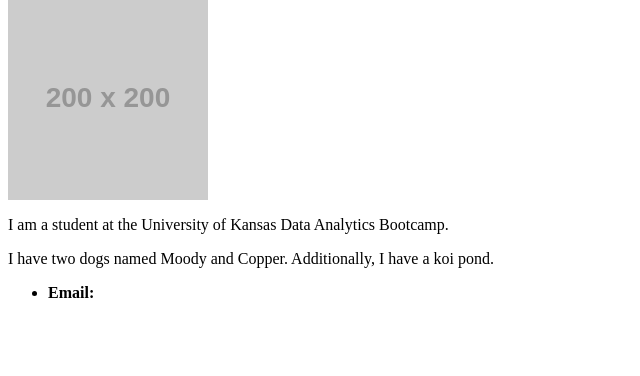
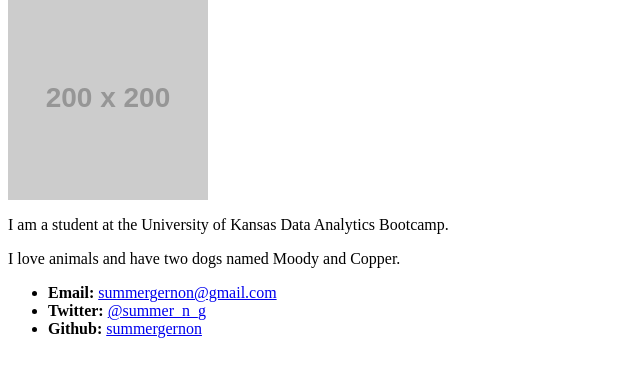
Before and after one commit to summergernon/summergernon.github.io, a plain HTML site: page index.html in a window 1280 px wide. Shown: the part 66-442 px from the top of the page, without its empty margins (0-640 px from the left). Drawn offline with Linux system fonts and the light colour scheme; placeholder pictures from the web are drawn by us.

Commit message:
Updated Index

```diff
--- a/index.html
+++ b/index.html
@@ -4,7 +4,7 @@
 
 <head>
   <meta charset="UTF-8">
-  <title>Activity 1: Basic HTML Bio</title>
+  <title>Basic HTML Bio</title>
 </head>
 
 <body>
@@ -15,10 +15,12 @@
 
     <p>I am a student at the University of Kansas Data Analytics Bootcamp.</p>
 
-    <p>I have two dogs named Moody and Copper. Additionally, I have a koi pond.</p>
+    <p>I love animals and have two dogs named Moody and Copper.</p>
 
     <ul>
-      <li><strong>Email:</strong> <a href="mailto:summergernon@gmail.com"> </li>
+      <li><strong>Email:</strong> <a href="mailto:summergernon@gmail.com"> summergernon@gmail.com </a></li>
+      <li><strong>Twitter:</strong> <a target="_blank" href="https://twitter.com/summer_n_g"> @summer_n_g </a></li>
+      <li><strong>Github:</strong> <a target="_blank" href="https://github.com/summergernon"> summergernon</a></li>
     </ul>
 
 </body>
```
Also changed, not shown: 1 other file.
